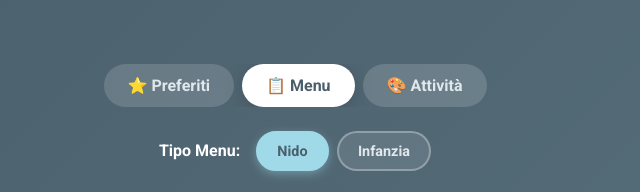
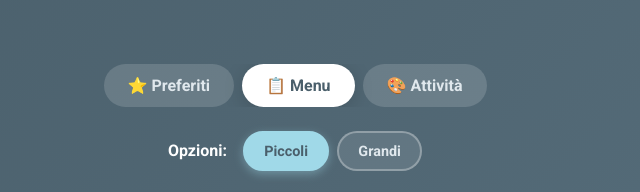
Before and after one commit to christiantiralosi/lunch-buddies, a plain HTML site: page index.html in a window 1280 px wide. Both pictures are taken after a click on the button "📋 Menu". Shown: the top 192 px of the page, without its empty margins (345-985 px from the left). Drawn offline with Linux system fonts and the light colour scheme.

Commit message:
Update index.html

```diff
--- a/index.html
+++ b/index.html
@@ -1556,10 +1556,10 @@
         <div id="menu-section" class="hidden">
             <!-- Menu Type Selector -->
             <div class="selector-container">
-                <span class="selector-label">Tipo Menu:</span>
+                <span class="selector-label">Opzioni:</span>
                 <div class="selector-buttons">
-                    <button class="selector-btn active" onclick="selectMenuType('nido')">Nido</button>
-                    <button class="selector-btn" onclick="selectMenuType('infanzia')">Infanzia</button>
+                    <button class="selector-btn active" onclick="selectMenuType('nido')">Piccoli</button>
+                    <button class="selector-btn" onclick="selectMenuType('infanzia')">Grandi</button>
                 </div>
             </div>
 
```
